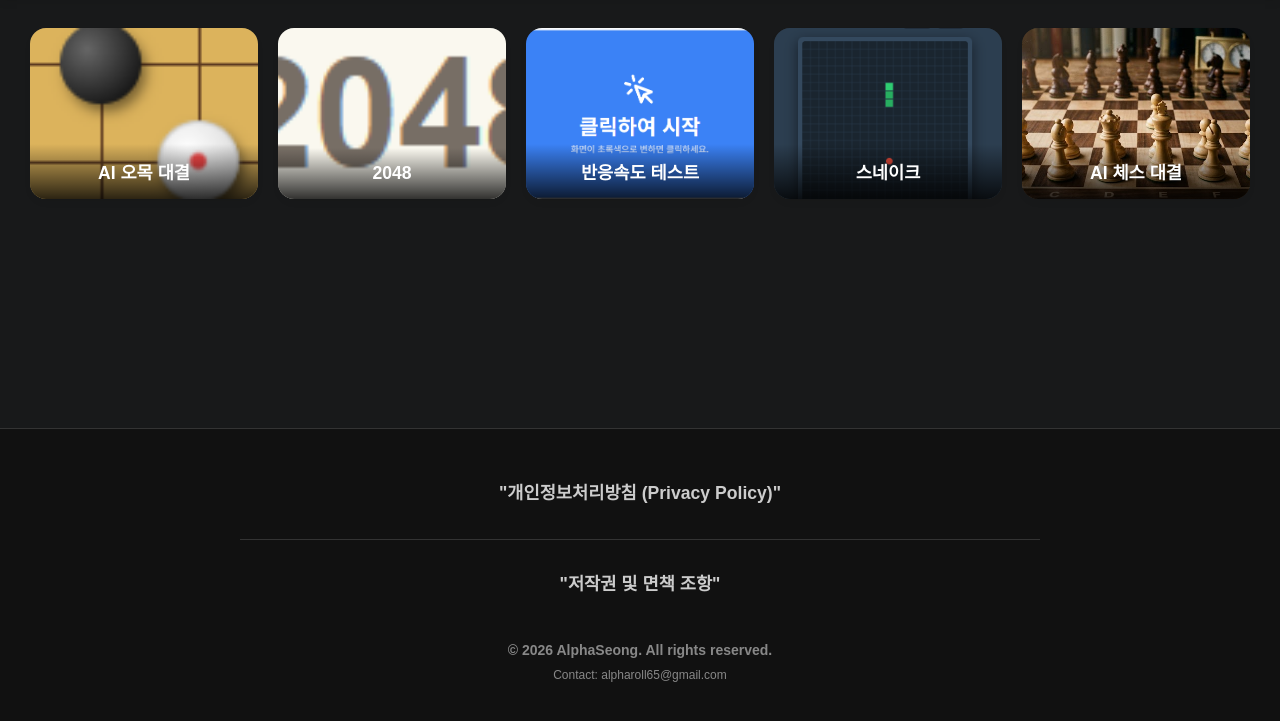
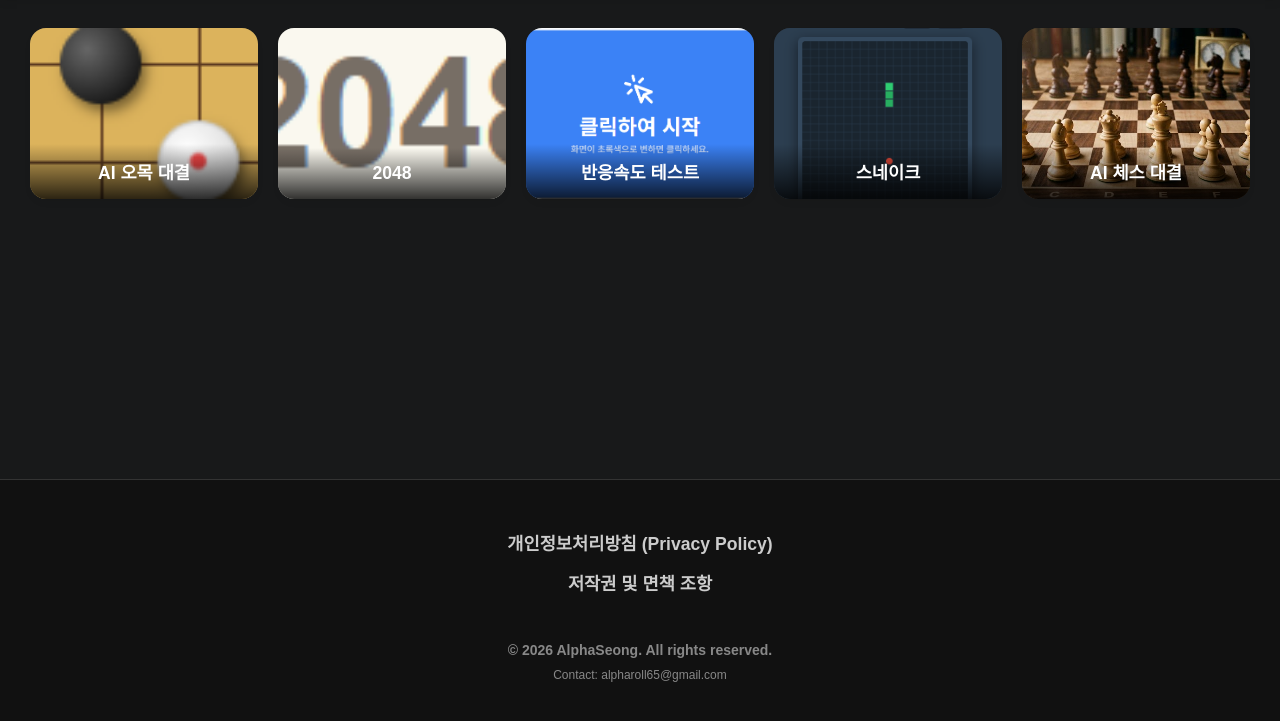
Before and after one commit to GhostSEONG/GhostSEONG, a plain HTML site: page index.html in a window 1280 px wide. Shown: the part 73-794 px from the top of the page. Drawn offline with Linux system fonts and the light colour scheme.

Commit message:
Refactor footer links and remove inline styles
Removed unnecessary inline styles and duplicate copyright link.

```diff
--- a/index.html
+++ b/index.html
@@ -269,11 +269,9 @@
     <footer class="site-footer">
         <div class="footer-content">
 
-            <h3><a href="Privacy Policy.html" target="_blank">"개인정보처리방침 (Privacy Policy)"</a></h3>
+            <h3><a href="Privacy Policy.html" target="_blank">개인정보처리방침 (Privacy Policy)</a></h3>
 
-            <hr>
-
-            <h3><a href="Copyright & Disclaimer.html" target="_blank">"저작권 및 면책 조항"</a></h3>
+            <h3><a href="Copyright & Disclaimer.html" target="_blank">저작권 및 면책 조항</a></h3>
 
             <div class="copyright">
                 &copy; 2026 AlphaSeong. All rights reserved.<br>
```
